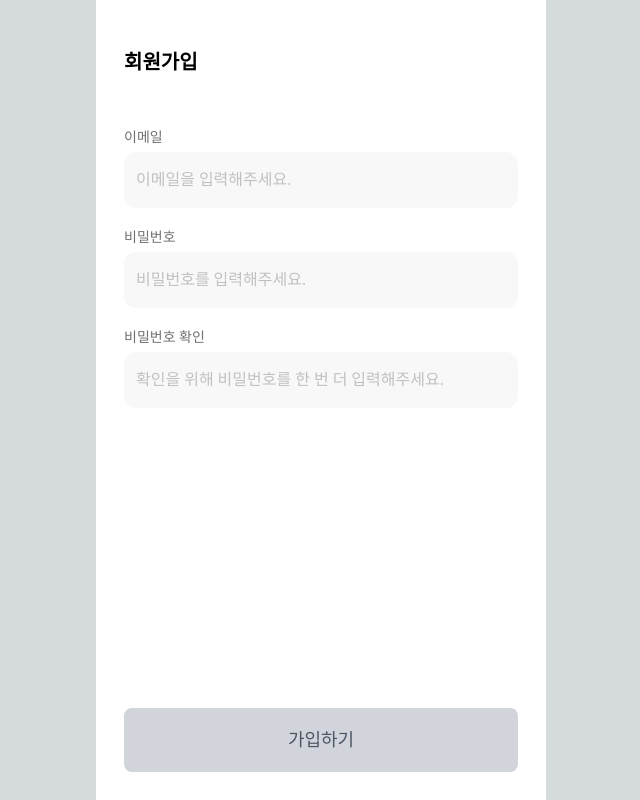
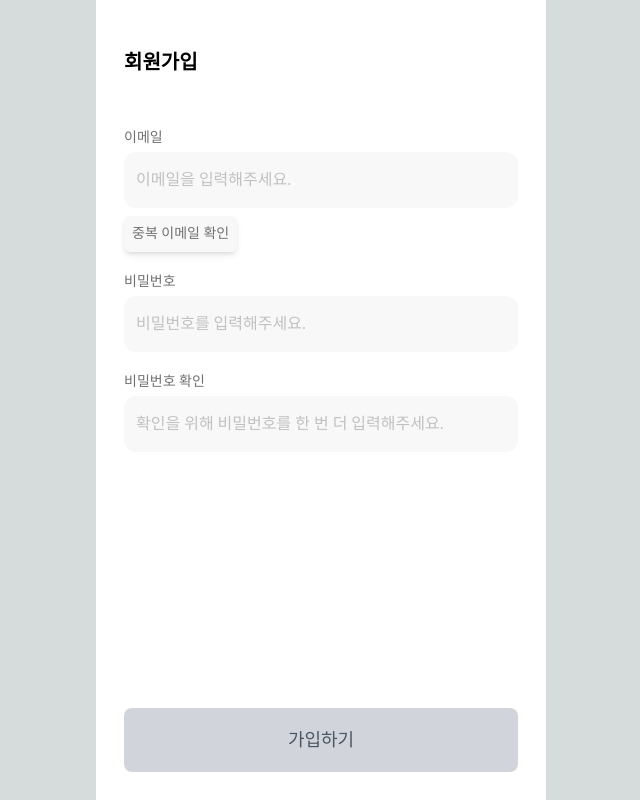
Before and after one commit to yui880/WTWT_WEB, a Next.js app in the folder wtwt-web/: page /auth/signup in a window 1280 px wide. Shown: the whole page, without its empty margins (319-959 px from the left). Built offline with nearby package versions, Linux system fonts and the light colour scheme; a web font is replaced by a local one.

Commit message:
feat: 회원가입 시 중복 이메일 체크 기능 구현

```diff
--- a/wtwt-web/src/components/auth/SignUp/SignUp.tsx
+++ b/wtwt-web/src/components/auth/SignUp/SignUp.tsx
@@ -4,13 +4,16 @@ import { Button } from '@component/components/common/Button';
 import { useRouter } from 'next/navigation';
 import { useModal } from '@component/hooks/useModal';
 import Image from 'next/image';
-import axios from 'axios';
+import axios, { AxiosError } from 'axios';
 
 export const SignUp = () => {
   const height = window.innerHeight;
   const [email, setEmail] = useState('');
   const [password, setPassword] = useState('');
   const [checkPwd, setCheckPwd] = useState('');
+  const [duplicatedMessage, setDuplicatedMessage] = useState('');
+  const [isEmailChecked, setIsEmailChecked] = useState(false);
+
   const { Modal, isOpen, openModal, closeModal } = useModal();
 
   const router = useRouter();
@@ -27,6 +30,36 @@ export const SignUp = () => {
         break;
     }
   };
+
+  const handleDuplicatedClick = useCallback(async () => {
+    if (!email?.trim()) return;
+    if (
+      !/^(([^<>()\[\]\.,;:\s@\"]+(\.[^<>()\[\]\.,;:\s@\"]+)*)|(\".+\"))@(([^<>()[\]\.,;:\s@\"]+\.)+[^<>()[\]\.,;:\s@\"]{2,})$/.test(
+        email,
+      )
+    ) {
+      setIsEmailChecked(false);
+      setDuplicatedMessage('유효하지 않은 이메일 형식입니다.');
+      return;
+    }
+    try {
+      const response = await axios.post(
+        process.env.NEXT_PUBLIC_API_KEY + '/api/v1/users/email/check',
+        { email },
+      );
+      const { isDuplicated } = response.data;
+
+      if (!isDuplicated) {
+        setDuplicatedMessage('중복 이메일 여부가 확인되었습니다.');
+        setIsEmailChecked(true);
+      } else {
+        setIsEmailChecked(false);
+        setDuplicatedMessage('이미 존재하는 이메일입니다.');
+      }
+    } catch (e) {
+      console.log((e as AxiosError).message);
+    }
+  }, [email]);
 
   const canSubmit = email !== '' && password !== '' && checkPwd !== '';
 
@@ -61,6 +94,7 @@ export const SignUp = () => {
 
       await createUser();
       openModal();
+      router.push('/auth/login');
     } catch (error) {
       console.log(error);
       alert('회원가입 도중 오류가 발생하였습니다.');
@@ -73,6 +107,7 @@ export const SignUp = () => {
         <div className="flex h-full flex-col justify-center gap-10 p-7">
           <div className="mb-3 mt-5 text-xl font-semibold">회원가입</div>
           <div className="flex flex-1 flex-col gap-5 ">
+            <div className="flex flex-col gap-2">
               <Input
                 label="이메일"
                 placeholder="이메일을 입력해주세요."
@@ -81,6 +116,19 @@ export const SignUp = () => {
                   updateInputHandler('email', val);
                 }}
               />
+              <div className="flex flex-row items-center gap-3">
+                <button
+                  className={`rounded-md  p-2 text-sm  shadow-md ${!isEmailChecked ? 'bg-primary-background text-text-inputLabel' : 'bg-primary-subMain text-white'}`}
+                  onClick={handleDuplicatedClick}
+                >
+                  중복 이메일 확인
+                </button>
+                <p className={`text-sm ${isEmailChecked ? 'text-primary-main' : 'text-red-500'}`}>
+                  {duplicatedMessage}
+                </p>
+              </div>
+            </div>
+
             <Input
               label="비밀번호"
               placeholder="비밀번호를 입력해주세요."
```
Lines whose indentation alone changed are shown as unchanged.
